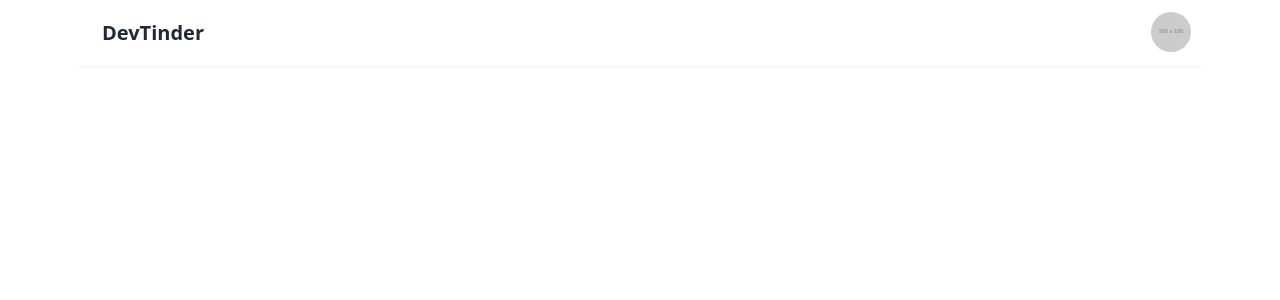
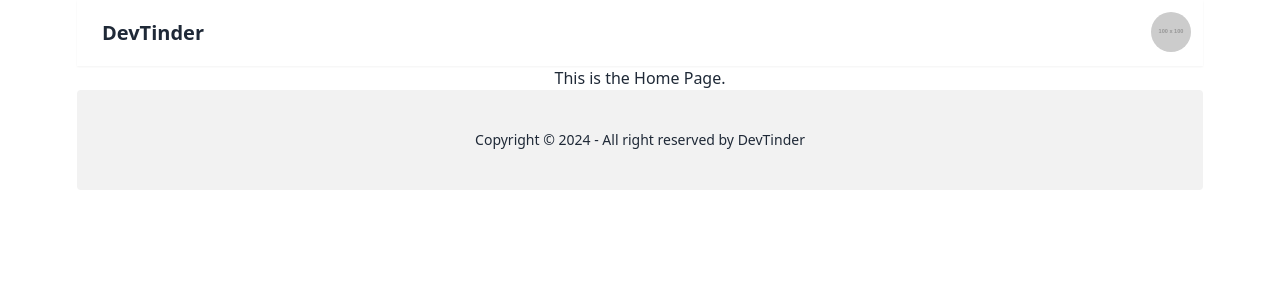
Before and after one commit to himansh308/DevTinder-Web, a React (Vite) app: page / in a window 1280 px wide. Shown: the top 300 px of the page. Built offline with nearby package versions, Linux system fonts and the light colour scheme.

Commit message:
Wire up React Router: Body layout with Outlet, Home/Login/Signup pages

```diff
--- a/src/App.jsx
+++ b/src/App.jsx
@@ -1,15 +1,22 @@
 import { useState } from 'react'
 import './App.css'
-import Navbar from './components/Navbar';
+import { Route, Routes } from 'react-router-dom';
+import Body from './components/Body';
+import Home from './components/Home';
+import Signup from './components/Signup';
+import Login from './components/Login';
 
 function App() {
-  const [count, setCount] = useState(0)
 
   return (
     <>
-    <div className="App">
-        <Navbar />
-    </div>
+    <Routes>
+      <Route path='/' element={<Body/>}>
+        <Route path='/' element={<Home/>}></Route>
+        <Route path='/login' element={<Login/>}></Route>
+        <Route path='/signup' element={<Signup/>}></Route>
+      </Route>
+    </Routes>
     </>
   )
 }
--- a/src/components/Body.jsx
+++ b/src/components/Body.jsx
@@ -0,0 +1,19 @@
+import Navbar from "./Navbar";
+import Footer from "./Footer";
+
+import { Outlet } from "react-router-dom";
+
+
+function Body(){
+    return(
+        <>
+            <Navbar/>
+            <Outlet/>
+            <Footer/>
+        </>
+
+    )
+}
+
+
+export default Body;
--- a/src/components/Footer.jsx
+++ b/src/components/Footer.jsx
@@ -1,4 +1,4 @@
-const Footer =()=>{
+function Footer(){
     return(
         <footer className="footer footer-center p-10 bg-base-200 text-base-content rounded">
             <div>
--- /dev/null
+++ b/src/components/Home.jsx
@@ -0,0 +1,12 @@
+function Home() {
+    return(
+        <>
+        <div>
+            This is the Home Page.
+        </div>
+        </>
+    )
+}
+
+
+export default Home;
--- /dev/null
+++ b/src/components/Login.jsx
@@ -0,0 +1,10 @@
+function Login(){
+    return(
+        <>
+        This is the login page.
+        </>
+    )
+}
+
+
+export default Login;
--- /dev/null
+++ b/src/components/Signup.jsx
@@ -0,0 +1,9 @@
+function Signup(){
+    return (
+        <>
+        This is a Signup Page.
+        </>
+    )
+}
+
+export default Signup;
```
